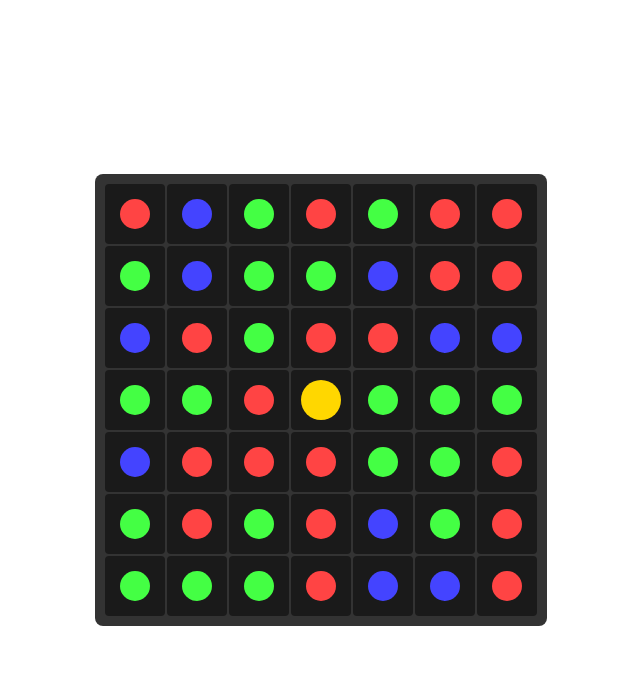
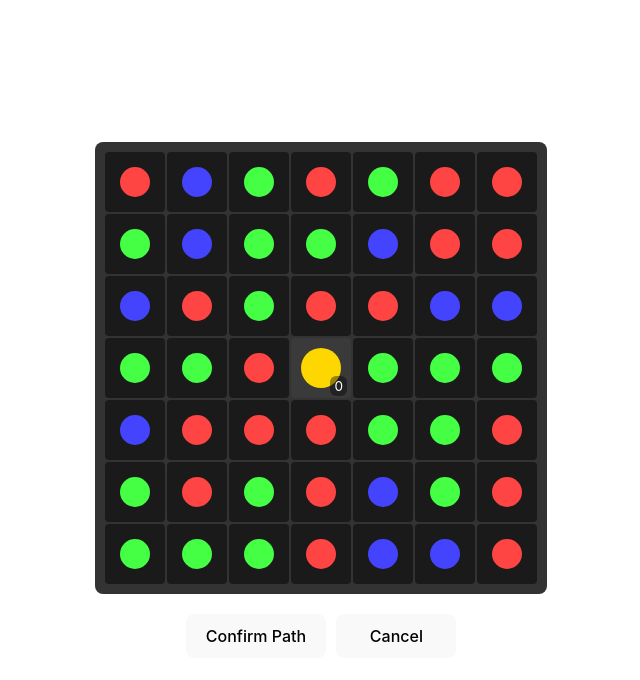
Before and after one commit to implodingduck/guinea-pig-out, a React (Vite) app: page / in a window 1280 px wide. Shown: the top 680 px of the page, without its empty margins (319-959 px from the left). Built offline with nearby package versions, Linux system fonts and the light colour scheme.

Commit message:
more tweaks

```diff
--- a/src/components/Game.jsx
+++ b/src/components/Game.jsx
@@ -27,6 +27,7 @@ export default function Game() {
         )
         newGrid[CENTER][CENTER].isEmpty = true // Character starting position
         setGrid(newGrid)
+        setPath([{ x: CENTER, y: CENTER }])
     }
 
     const isAdjacent = (pos1, pos2) => {
@@ -45,9 +46,9 @@ export default function Game() {
         }
 
         // Starting a new path
-        if (path.length === 0) {
+        if (path.length === 1) {
             if (isAdjacent({ x: characterPos.x, y: characterPos.y }, { x, y })) {
-                setPath([{ x, y }])
+                setPath([...path, { x, y }])
                 setSelectedColor(cell.color)
             }
             return
@@ -65,13 +66,15 @@ export default function Game() {
 
     // Animate character along the path
     useEffect(() => {
-        if (!isAnimating || path.length === 0) return
+        if (!isAnimating || path.length === 1) return
         if (animStep >= path.length) {
-            // Animation done, remove dots and update grid
+            // // Animation done, remove dots and update grid
             const newGrid = [...grid]
+
             path.forEach(({ x, y }) => {
                 newGrid[y][x].isEmpty = true
             })
+            newGrid[characterPos.y][characterPos.x].isEmpty = false // Character starting position
             // Make dots fall
             for (let x = 0; x < GRID_SIZE; x++) {
                 let emptySpaces = []
@@ -94,8 +97,9 @@ export default function Game() {
                     }
                 })
             }
+
             setGrid(newGrid)
-            setPath([])
+            setPath([{ x: characterPos.x, y: characterPos.y }])
             setSelectedColor(null)
             setIsAnimating(false)
             setAnimStep(0)
@@ -103,20 +107,20 @@ export default function Game() {
         }
         // Move character to next step
         const nextPos = path[animStep]
+        setCharacterPos({ x: nextPos.x, y: nextPos.y })
         setTimeout(() => {
-            setCharacterPos({ x: nextPos.x, y: nextPos.y })
             setAnimStep(s => s + 1)
-        }, 180)
-    }, [isAnimating, animStep, path, grid])
+        }, 360)
+    }, [isAnimating, animStep, path, grid, setCharacterPos])
 
     const confirmPath = () => {
-        if (path.length === 0 || isAnimating) return
+        if (path.length === 1 || isAnimating) return
         setIsAnimating(true)
         setAnimStep(0)
     }
 
     const cancelPath = () => {
-        setPath([])
+        setPath([{ x: characterPos.x, y: characterPos.y }])
         setSelectedColor(null)
     }
 
@@ -219,19 +223,21 @@ export default function Game() {
                                         padding: '0 4px',
                                         pointerEvents: 'none',
                                         zIndex: 3
-                                    }}>{pathOrder + 1}</span>
+                                    }}>{pathOrder}</span>
                                 )}
                             </div>
                         )
                     })
                 )}
             </div>
-            {path.length > 0 && !isAnimating && (
+
                 <div className="controls">
+                    {path.length > 0 && !isAnimating && (<>
                     <button onClick={confirmPath}>Confirm Path</button>
                     <button onClick={cancelPath}>Cancel</button>
+                    </>)}
                 </div>
-            )}
+
         </div>
     )
 }
--- a/src/index.css
+++ b/src/index.css
@@ -140,6 +140,7 @@ button:focus-visible {
   margin-top: 20px;
   display: flex;
   gap: 10px;
+  min-height: 44px;
 }
 
 .controls button {
```
